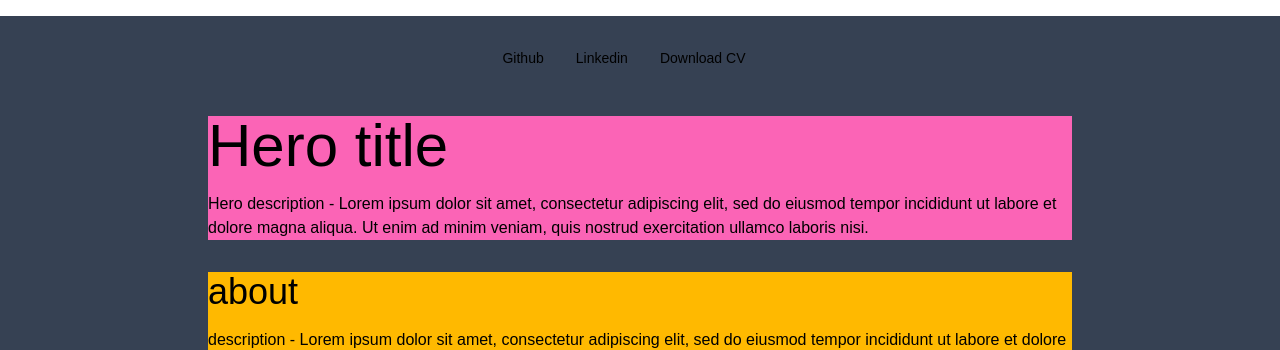
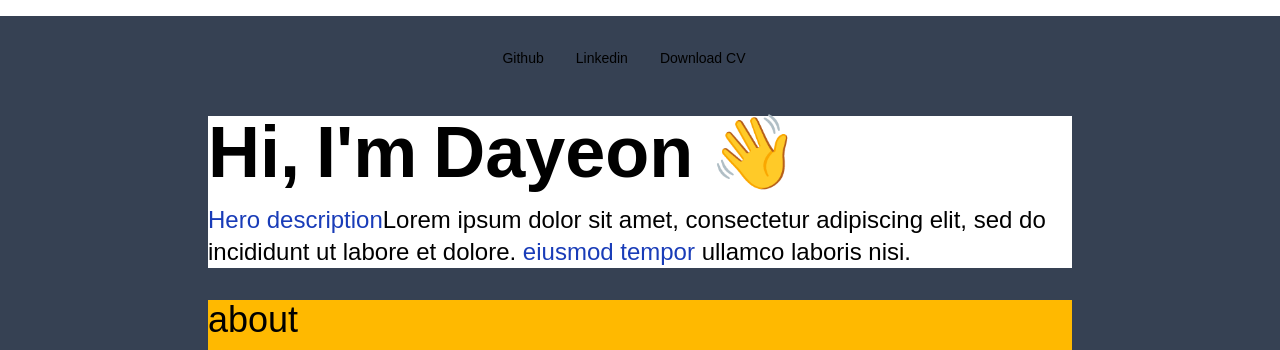
Before and after one commit to day-lee/portfolio-2025, a Next.js app: page / in a window 1280 px wide. Shown: the top 350 px of the page. Built offline with nearby package versions, Linux system fonts and the light colour scheme; what tailwindcss-animated would draw is missing.

Commit message:
Add animation on hero

```diff
--- a/app/page.tsx
+++ b/app/page.tsx
@@ -1,6 +1,14 @@
 import Image from "next/image";
 
 import fallback from "../public/fallback.png";
+
+/*
+css styles, animation
+content
+button links
+
+
+*/
 
 export default function Home() {
   return (
@@ -13,9 +21,17 @@ export default function Home() {
     </ul>
   </nav>
   <div className="flex flex-col items-center justify-center max-w-4xl mx-auto p-4 space-y-8">
-    <section className="bg-pink-400">
-      <h1 className="text-5xl sm:text-6xl mb-4">Hero title</h1>
-      <p className="">Hero description - Lorem ipsum dolor sit amet, consectetur adipiscing elit, sed do eiusmod tempor incididunt ut labore et dolore magna aliqua. Ut enim ad minim veniam, quis nostrud exercitation ullamco laboris nisi.</p>
+    <section className="bg-white">
+      <h1 className="blur-text w-full text-5xl sm:text-7xl font-extrabold mb-4 flex flex-wrap">
+        <span className="mr-4 animate-fade-right animate-delay-100 animate-once">Hi,</span>
+        <span className="mr-4 animate-fade-right animate-delay-200 animate-once">I'm</span>
+        <span className="mr-4 animate-fade-right animate-delay-300 animate-once">Dayeon</span>
+        <span className="animate-wiggle-more animate-delay-400 animate-twice">👋</span>
+      </h1>
+      <p className="text-2xl">
+        <span className="text-blue-800 opacity-100"> Hero description</span>
+         Lorem ipsum dolor sit amet, consectetur adipiscing elit, sed do incididunt ut labore et dolore.
+        <span className="text-blue-800 opacity-100"> eiusmod tempor </span>ullamco laboris nisi.</p>
     </section>
     <section className="w-full bg-amber-400">
      <h2 className="text-3xl sm:text-4xl mb-4">about</h2>
```
